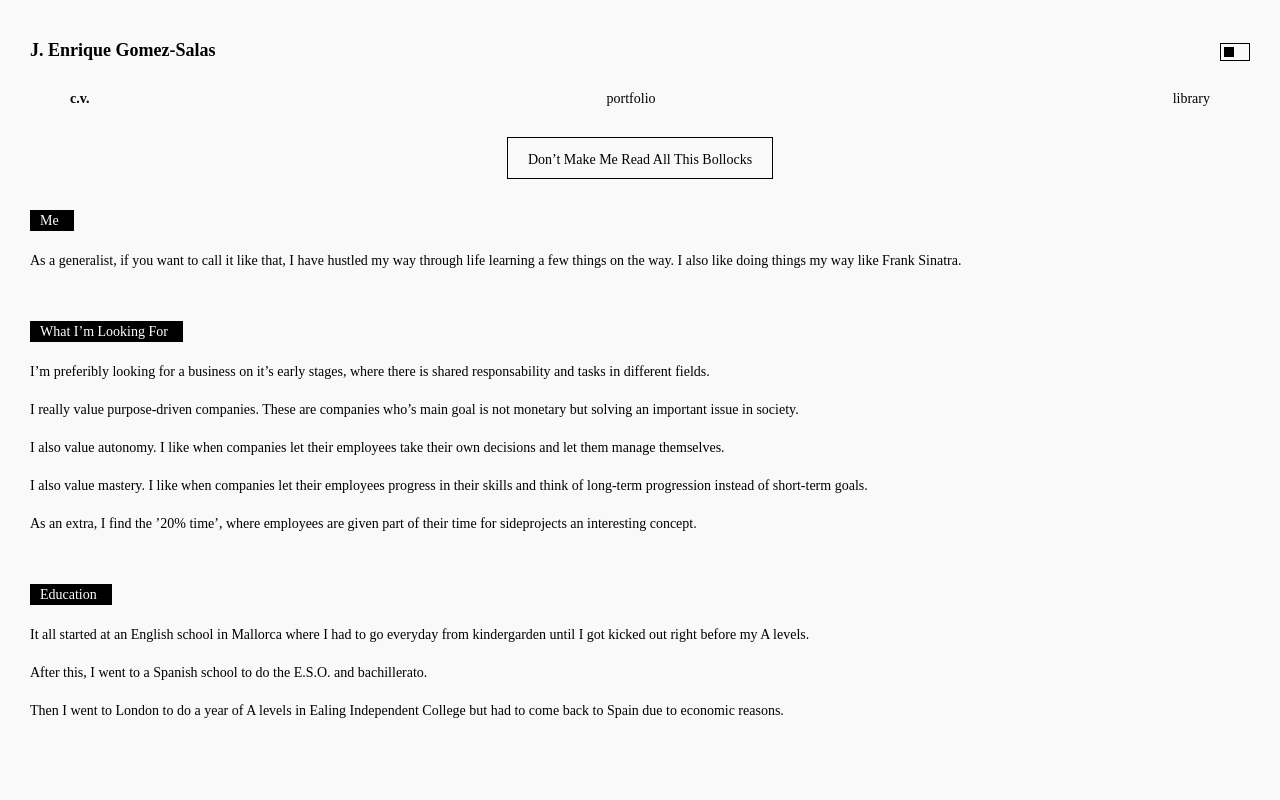
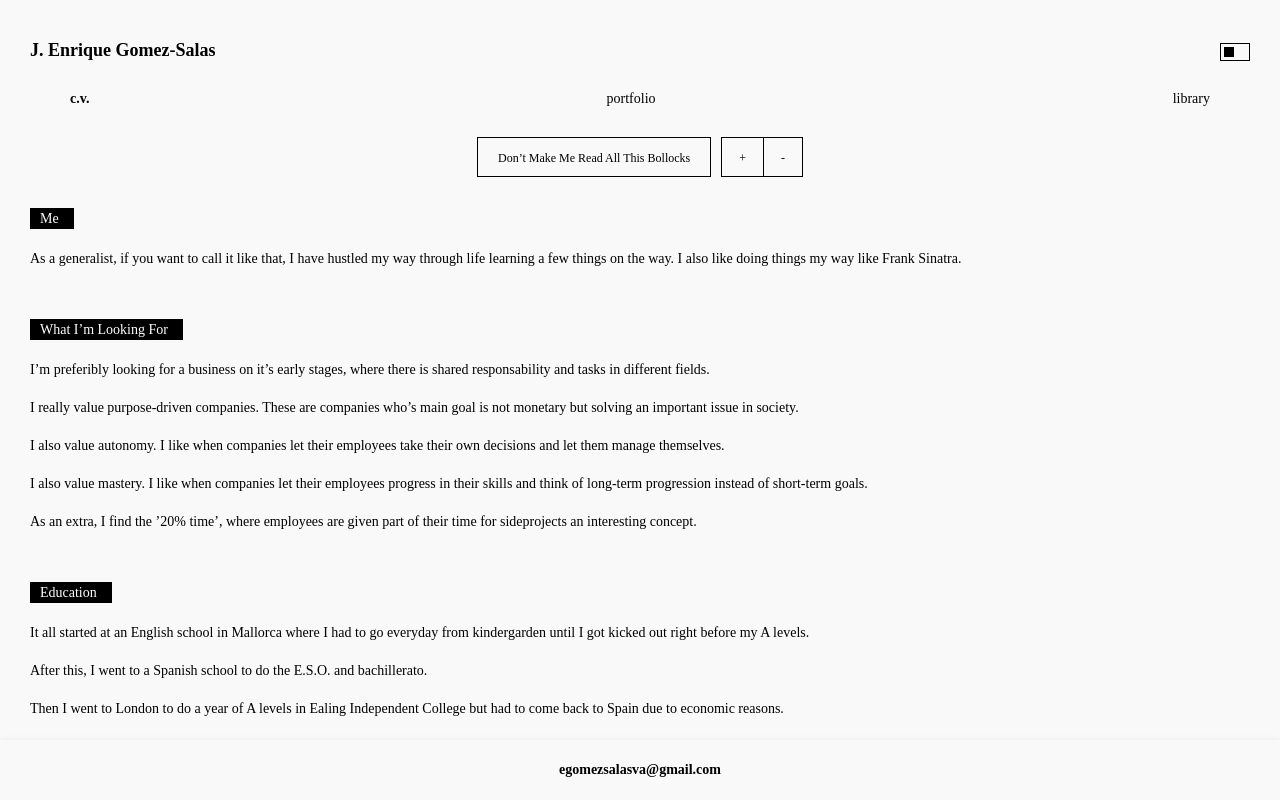
Before and after one commit to egomezsalasva/cv, a React (Create React App) app in the folder client/: page / in a window 1280 px wide. Built offline with nearby package versions, Linux system fonts and the light colour scheme; the HTML template or start-up script is replaced by a standard one.

Commit message:
Make text resize buttons, Make skills structure, Export Footer

```diff
--- a/client/src/App.js
+++ b/client/src/App.js
@@ -4,6 +4,7 @@ import React from 'react'
 import styled from 'styled-components'
 //-Components
 import Header from './components/global/Header'
+import Footer from './components/global/Footer'
 //-Data
 // import data from './data/cv'
 
@@ -24,18 +25,30 @@ const NavContainer = styled.div`
     font-weight: 700;
   }
 `
-const SummaryButtonContainer = styled.div`
+const CvButtonsContainer = styled.div`
   margin-top: 30px;
   text-align: center;
   .summaryButton{
     display: inline-block;
-    padding: 14px 20px 10px;
+    padding: 13px 20px 10px;
     border: 1px solid #000;
     font-family: 'Graphik-Regular';
-    font-size: 14px;
-    color: #000;
+    font-size: 12px;
     text-align: center;
     cursor: pointer;
+  }
+  .textResizeButton{
+    display: inline-block;
+    padding: 13px 17px 10px;
+    border: 1px solid #000;
+    font-family: 'Graphik-Regular';
+    font-size: 12px;
+    text-align: center;
+    cursor: pointer;
+  }
+  .increaseSizeButton{
+    margin-left: 10px;
+    border-right: 0px solid transparent;
   }
 `
 const SectionsOuter = styled.div`
@@ -67,9 +80,7 @@ const SectionsOuter = styled.div`
     }
   }
 `
-const Footer = styled.div`
 
-`
 
 function App() {
 
@@ -83,9 +94,11 @@ function App() {
         <div>Library</div>
       </NavContainer>
 
-      <SummaryButtonContainer>
+      <CvButtonsContainer>
         <div className="summaryButton">Don’t Make Me Read All This Bollocks</div>
-      </SummaryButtonContainer>
+        <div className="textResizeButton increaseSizeButton">+</div>
+        <div className="textResizeButton decreseSizeButton">-</div>
+      </CvButtonsContainer>
 
       <SectionsOuter>
         <div className="sectionsInner">
@@ -123,7 +136,17 @@ function App() {
           </div>
           <div className="section">
             <h4>Skills</h4>
-            <p></p>
+            <h5>Design</h5>
+            <div className="tagContainer">
+              <div className="tag">Sketch App</div>
+              <div className="tag">Corportate Design</div>
+            </div>
+            <h5>Core Coding & Tools</h5>
+            <div className="tagContainer">
+              <div className="tag">HTML 5</div>
+              <div className="tag">CSS 3</div>
+              <div className="tag">CSS Grid</div>
+            </div>
           </div>
           <div className="section">
             <h4>Interests</h4>
@@ -144,9 +167,7 @@ function App() {
         </div>
       </SectionsOuter>
 
-      <Footer>
-
-      </Footer>
+      <Footer/>
     </>
   )
 }
--- /dev/null
+++ b/client/src/components/global/Footer.js
@@ -0,0 +1,39 @@
+//IMPORTS
+//-Modules
+//IMPORTS
+//-Modules
+import React from 'react'
+import styled from 'styled-components'
+
+
+//STYLE
+//-Components
+const FooterContainer = styled.div`
+  position: absolute;
+  bottom: 0;
+  width: 100%;
+  height: 60px;
+  box-shadow: 0 5px 10px 0 #CBCCCB;
+  text-align: center;
+`
+const Email = styled.div`
+    font-family: 'Graphik-Semibold';
+    font-size: 14px;
+    text-align: center;
+    line-height: 60px;
+    font-weight: 600;
+`
+
+
+
+//MAIN COMPONENT
+function Footer() {
+  return (
+    <>
+      <FooterContainer>
+        <Email>egomezsalasva@gmail.com</Email>
+      </FooterContainer>
+    </>
+  )
+}
+export default Footer;
```
